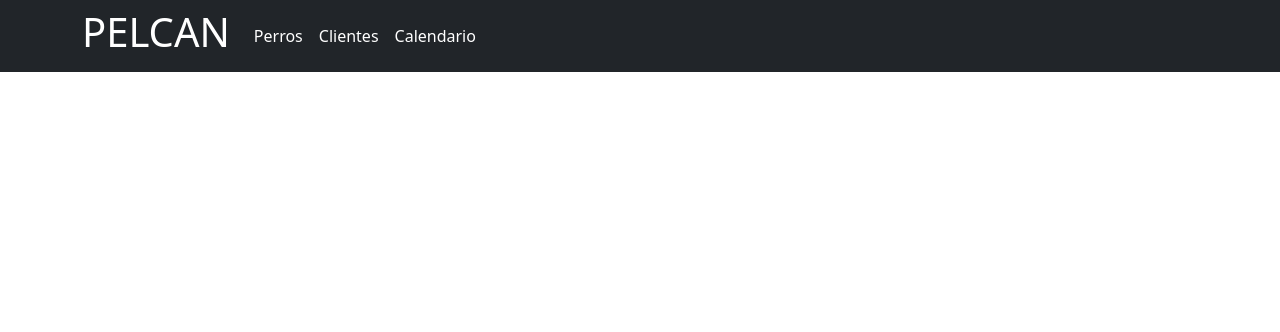
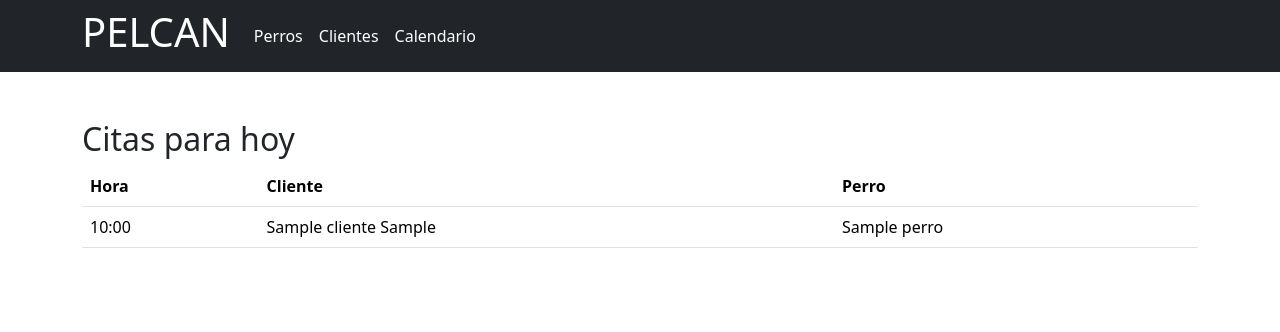
Before and after one commit to TH0RlN/PELCAN, a Django app: template pelcan/viewer/templates/viewer/index.html in a window 1280 px wide. Shown: the top 332 px of the page. Run offline with Django 4.2, Linux system fonts and the light colour scheme; the template is opened without the code that fills it: values that come from a table or form of the project are taken from there, others are empty; tables that the repository leaves empty hold one stand-in row (values such as "Sample post").

Commit message:
index view working

```diff
--- a/pelcan/viewer/templates/viewer/index.html
+++ b/pelcan/viewer/templates/viewer/index.html
@@ -4,7 +4,7 @@
     <meta charset="UTF-8">
     <meta name="viewport" content="width=device-width, initial-scale=1.0">
     <link href="https://cdn.jsdelivr.net/npm/bootstrap@5.3.2/dist/css/bootstrap.min.css" rel="stylesheet" integrity="sha384-T3c6CoIi6uLrA9TneNEoa7RxnatzjcDSCmG1MXxSR1GAsXEV/Dwwykc2MPK8M2HN" crossorigin="anonymous">
-    <title>Document</title>
+    <title>PELCAN</title>
 </head>
 <body>
     <header class="p-2 text-bg-dark">
@@ -19,7 +19,30 @@
             </div>
         </div>
     </header>
-    <div class="container">
+    <div class="container my-5">
+        {% if citas_hoy %}
+            <h2>Citas para hoy</h2>
+            <table class="table table-hover">
+                <thead>
+                    <tr>
+                        <th scope="col">Hora</th>
+                        <th scope="col">Cliente</th>
+                        <th scope="col">Perro</th>
+                    </tr>
+                </thead>
+                <tbody>
+            {% for cita in citas_hoy %}
+                <tr>
+                    <td><a class="text-decoration-none text-black" href="/cita{{ cita.id }}">{{ cita.hora }}</a></td>
+                    <td><a class="text-decoration-none text-black" href="/cliente/{{ cita.duenho.id }}">{{ cita.duenho }}</a></td>
+                    <td><a class="text-decoration-none text-black" href="/perro/{{ cita.perro.id }}">{{ cita.perro }}</a></td>
+                </tr>
+            {% endfor %}
+                </tbody>
+            </table>
+        {% else %}
+            <h2>No hay citas para hoy.</h2>
+        {% endif %}
     </div>
 </body>
 </html>
```
Also changed, not shown: pelcan/viewer/views.py (+6 -1 lines).
